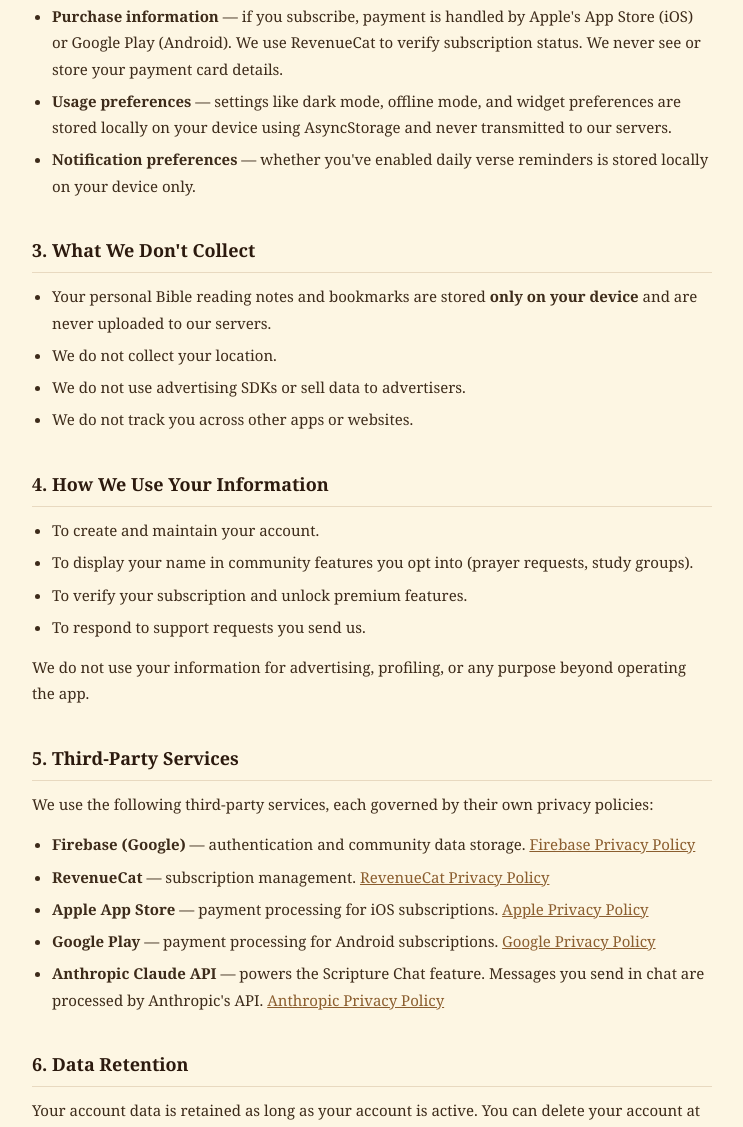
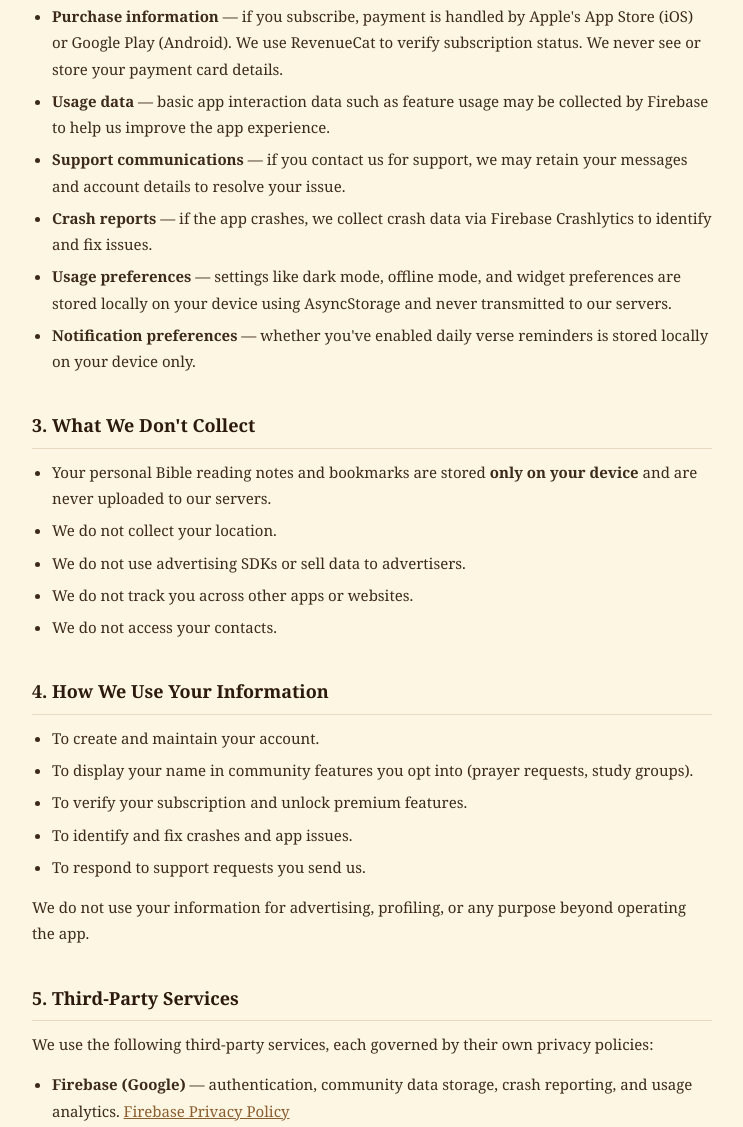
Before and after one commit to ClarityAppsLLC/clarityapps-site, a plain HTML site: page privacy/index.html in a window 1280 px wide. Shown: the part 780-1907 px from the top of the page, without its empty margins (268-1011 px from the left). Drawn offline with Linux system fonts and the light colour scheme.

Commit message:
Update index.html

```diff
--- a/privacy/index.html
+++ b/privacy/index.html
@@ -1,4 +1,4 @@
-  <!DOCTYPE html>
+<!DOCTYPE html>
   <html lang="en">
   <head>
     <meta charset="UTF-8" />
@@ -82,6 +82,12 @@
         <li><strong>Purchase information</strong> — if you subscribe, payment is handled by
    Apple's App Store (iOS) or Google Play (Android). We use RevenueCat to verify
   subscription status. We never see or store your payment card details.</li>
+        <li><strong>Usage data</strong> — basic app interaction data such as feature usage
+  may be collected by Firebase to help us improve the app experience.</li>
+        <li><strong>Support communications</strong> — if you contact us for support, we may
+   retain your messages and account details to resolve your issue.</li>
+        <li><strong>Crash reports</strong> — if the app crashes, we collect crash data via
+  Firebase Crashlytics to identify and fix issues.</li>
         <li><strong>Usage preferences</strong> — settings like dark mode, offline mode, and
    widget preferences are stored locally on your device using AsyncStorage and never
   transmitted to our servers.</li>
@@ -96,6 +102,7 @@
         <li>We do not collect your location.</li>
         <li>We do not use advertising SDKs or sell data to advertisers.</li>
         <li>We do not track you across other apps or websites.</li>
+        <li>We do not access your contacts.</li>
       </ul>
 
       <h2>4. How We Use Your Information</h2>
@@ -104,6 +111,7 @@
         <li>To display your name in community features you opt into (prayer requests, study
    groups).</li>
         <li>To verify your subscription and unlock premium features.</li>
+        <li>To identify and fix crashes and app issues.</li>
         <li>To respond to support requests you send us.</li>
       </ul>
       <p>We do not use your information for advertising, profiling, or any purpose beyond
@@ -113,8 +121,9 @@
       <p>We use the following third-party services, each governed by their own privacy
   policies:</p>
       <ul>
-        <li><strong>Firebase (Google)</strong> — authentication and community data storage.
-   <a href="https://firebase.google.com/support/privacy" target="_blank">Firebase Privacy
+        <li><strong>Firebase (Google)</strong> — authentication, community data storage,
+  crash reporting, and usage analytics. <a
+  href="https://firebase.google.com/support/privacy" target="_blank">Firebase Privacy
   Policy</a></li>
         <li><strong>RevenueCat</strong> — subscription management. <a
   href="https://www.revenuecat.com/privacy" target="_blank">RevenueCat Privacy
```
